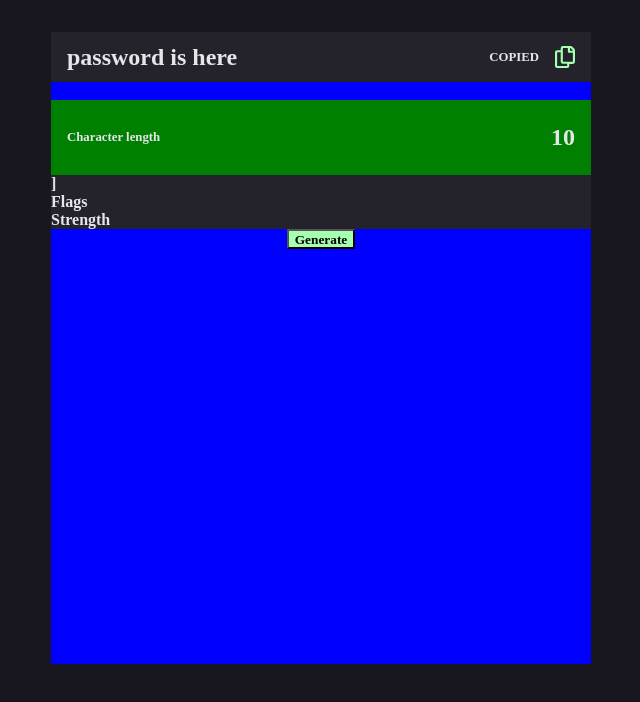
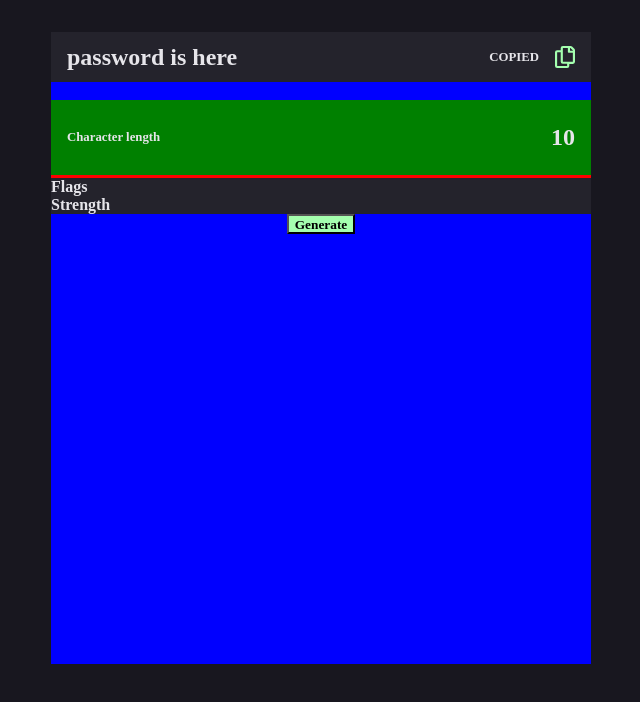
Before and after one commit to kaiuliia/password-generator, a React (Create React App) app: page / in a window 1280 px wide. Shown: the top 702 px of the page, without its empty margins (319-959 px from the left). Built offline with nearby package versions, Linux system fonts and the light colour scheme.

Commit message:
created slider-bar gorisontal

```diff
--- a/src/App.css
+++ b/src/App.css
@@ -140,6 +140,15 @@ width:540px;
   padding-right: 1rem;
   font-size:1.5rem;
 }
+
+.slider-bar {
+background: red;
+  height: 3px;
+
+
+
+
+}
 .button {
   background: #A4FFAF;
   height:20px;
--- a/src/Components/settings/settings.js
+++ b/src/Components/settings/settings.js
@@ -3,13 +3,14 @@ import { Strength } from "./strength";
 import { Slider } from "./slider";
 import { Flags } from "./flags";
 import "../../App.css";
+import { SliderBar } from "./sliderBar";
 // import { useSelector } from "react-redux";
 
 export const Settings = () => {
   return (
     <div className="settings-container">
       <Slider />
-      ]
+      <SliderBar />
       <Flags />
       <Strength />
     </div>
--- a/src/Components/settings/slider.js
+++ b/src/Components/settings/slider.js
@@ -2,6 +2,7 @@ import React from "react";
 // import { useSelector } from "react-redux";
 import "../../App.css";
 import logo from "../../assets/images/icon-copy.svg";
+import { SliderBar } from "./sliderBar";
 
 export const Slider = () => {
   return (
--- /dev/null
+++ b/src/Components/settings/sliderBar.js
@@ -0,0 +1,8 @@
+import React from "react";
+// import { useSelector } from "react-redux";
+import "../../App.css";
+import logo from "../../assets/images/icon-copy.svg";
+
+export const SliderBar = () => {
+  return <div className="slider-bar"></div>;
+};
```
